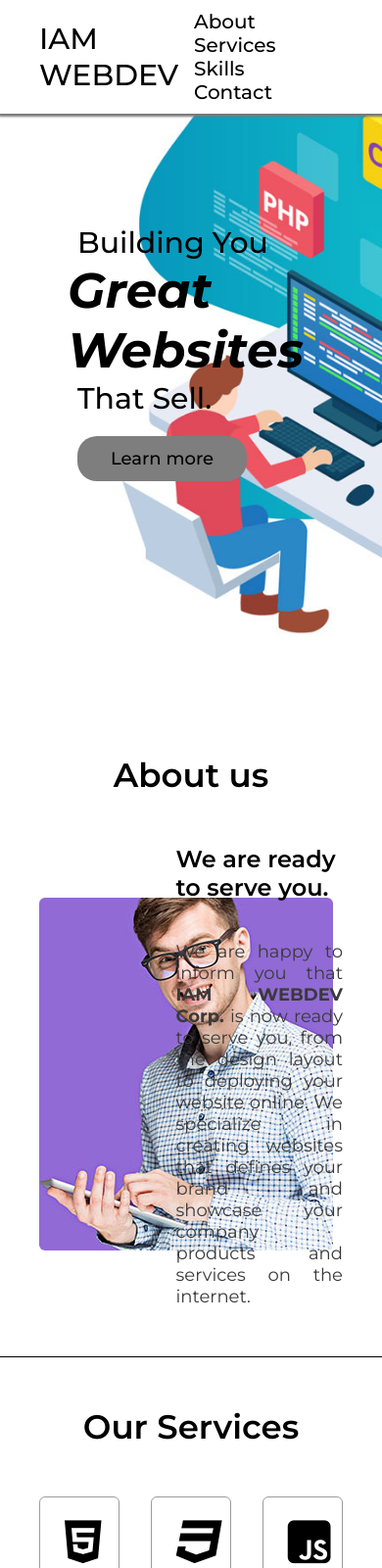
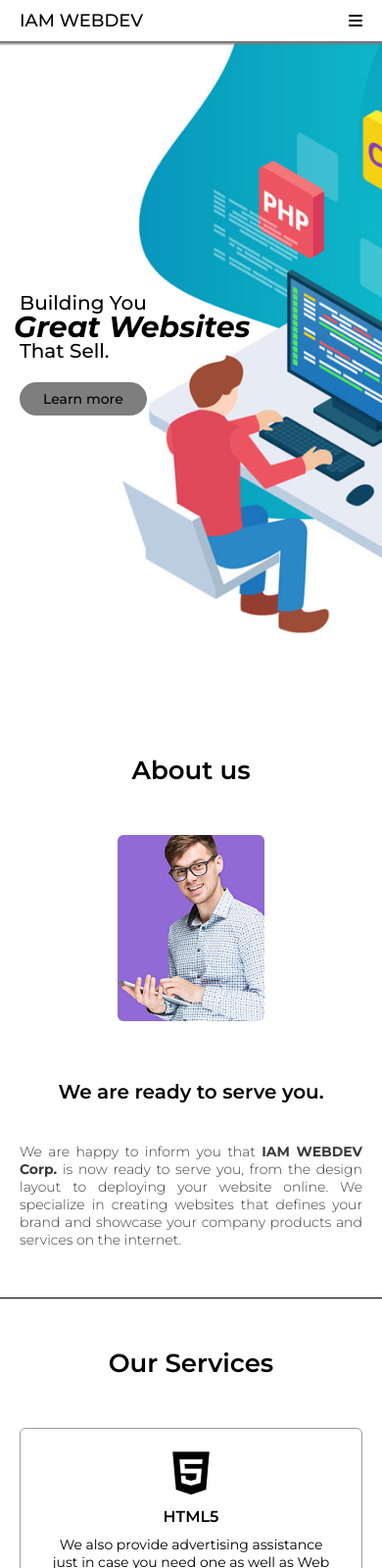
Before and after one commit to jomer-24/Bootstrap, a plain HTML site: page index.html in a window 390 px wide. Shown: the top 1600 px of the page at 98% size. Drawn offline with Linux system fonts and the light colour scheme.

Commit message:
Added Media Queries

```diff
--- a/index.html
+++ b/index.html
@@ -24,9 +24,9 @@
                 <li><a href="#contact">Contact</a></li>
             </ul>
             <!-- for mobile size screen -->
-            <!-- <div class="mobile">
+            <div class="burger">
                 <i class="fa-solid fa-bars"></i>
-            </div> -->
+            </div>
         </div>
     </nav>
 
@@ -198,7 +198,7 @@
         </div>
     </section>
 
-
+    <!-- Footer Section -->
     <footer>
         <p>Developed by <span><a href="#">anonymous</a></span> &copy; 2024.</p>
     </footer>
--- a/styles.css
+++ b/styles.css
@@ -12,7 +12,6 @@ html{
 }
 
 section{
-    min-height: 500px;
     padding: 50px 0;
 }
 
@@ -30,7 +29,7 @@ section{
     background-color: #ffffff;
     font-family: "Montserrat", sans-serif;
     box-shadow: 1px 1px 2px 2px #797979;
-    z-index: 2;
+    z-index: 1;
 }
 
 .navbar .sticky{
@@ -336,7 +335,6 @@ section{
 /* Contact Section */
 .contact{
     width: 100%;
-    height: 100vh;
     background: url("images/banner-5.jpg") no-repeat center;
     background-size: cover;
     font-family: "Montserrat", sans-serif;
@@ -403,7 +401,7 @@ section{
 }
 
 .contact .right form .field,
-.contact .right form .fields, .field{
+.contact .right form .fields .field{
     height: 45px;
     width: 100%;
     margin-bottom: 20px;
@@ -497,4 +495,218 @@ footer span a:hover{
 }
 
 
-/* Media queries / Responsive */
+/* Responsive Media queries */
+@media (max-width: 1920px){
+    .burger{
+        display: none;
+        z-index: 2;
+    }
+}
+
+@media (max-width: 1104px){
+    .about .about-content .left img{
+        width: 350px;
+        height: 350px;
+    }
+}
+
+
+@media (max-width: 991px){
+    .max-width{
+        padding: 0 50px;
+    }
+}
+
+@media (max-width: 947px){
+    .burger{
+        display: block;
+        z-index: 2;
+    }
+
+    .navbar .menu{
+        position: fixed;
+        height: 75vh;
+        width: 100%;
+        left: 0;
+        /* top: 0;
+        background-color: #fff;
+        opacity: 70%;
+        padding: 50px 0; */
+    }
+
+    /* .navbar .menu li{
+        display: block;
+        text-align: center;
+    }
+
+    .navbar .menu li a{
+        display: inline-block;
+        margin: 30px;
+        font-size: 20px;
+        font-weight: 600;
+    } */
+
+    .home .home-content .text-2{
+        font-size: 35px;
+        margin: -6px;
+    }
+
+    .home .home-content a{
+        font-size: 18px;
+        padding: 10px 30px;
+    }
+
+    .max-width{
+        max-width: 930px;
+    }
+
+    .about .about-content .column{
+        width: 100%;
+        text-align: center;
+    }
+
+    .about .about-content .left{
+        display: flex;
+        align-items: center;
+        justify-content: center;
+        margin: 0 auto 60px;
+    }
+
+    .about .about-content .right{
+        flex: 100%;
+    }
+
+    .services .services-content .card{
+        width: calc(50% - 10px);
+        margin-bottom: 35px;
+    }
+
+    .skills .skills-content .column,
+    .contact .contact-content .column{
+        width: 100%;
+        margin-bottom: 35px;
+    }
+}
+
+@media (max-width: 690px){
+    .max-width{
+        padding: 0 20px;
+    }
+
+    .home .max-width{
+        margin-left: 0;
+    }
+
+    .home .home-content .text-1{
+        font-size: 20px;
+    }
+
+    .home .home-content .text-2{
+        font-size: 30px;
+        margin-left: -6px;
+    }
+
+    .home .home-content .text-3{
+        font-size: 20px;
+    }
+
+    .home .home-content a{
+        font-size: 14px;
+        padding: 8px 24px;
+    }
+
+    .services .services-content .card{
+        width: 100%;
+    }
+}
+
+@media (max-width: 500px){
+    .contact .right form .fields{
+        flex-direction: column;
+    }
+
+    .contact .right form .name,
+    .contact .right form .email{
+        margin: 0;
+    }
+}
+
+@media (min-width: 320px){
+    .about .title,
+    .services .title,
+    .skills .title,
+    .contact .title{
+        font-size: 26px;
+    }
+
+    .navbar .logo a{
+        font-size: 18px;
+    }
+
+    .about .about-content .left img {
+        height: 190px;
+        width: 150px;
+    }
+
+    .about .about-content .right .sub-title,
+    .skills .skills-content .left .sub-title,
+    .contact .contact-content .sub-title{
+        font-size: 20px;
+    }
+
+    .about .about-content .right p,
+    .skills .skills-content .left p,
+    .contact .contact-content .left p{
+        font-size: 14px;
+        font-weight: 300;
+    }
+
+    .services .services-content .card .box .text{
+        font-size: 16px;
+    }
+
+    .services .services-content .card .box p{
+        font-size: 14px;
+    }
+
+    .skills .skills-content .left a{
+        font-size: 12px;
+        padding: 8px 24px;
+    }
+
+    .skills .skills-content .right .bar{
+        margin: 16px 0;
+
+    }
+
+    .skills .skills-content .right .bar .info span{
+        font-size: 16px;
+    }
+
+    .contact .contact-content .left .icons .info .head{
+        font-size: 16px;
+        font-weight: 600;
+    }
+
+    .contact .contact-content .left .icons .info .sub-head{
+        font-size: 17px;
+    }
+
+    .contact .contact-content .left .icons .fa-solid {
+        font-size: 20px;
+        margin-right: 14px;
+    }
+
+    .contact .contact-content .right form .button{
+        width: 110px;
+        height: 40px;
+    }
+
+    .contact .contact-content .right form .button button{
+        font-size: 12px;
+    }
+
+    footer{
+        font-size: 14px;
+    }
+}
```
